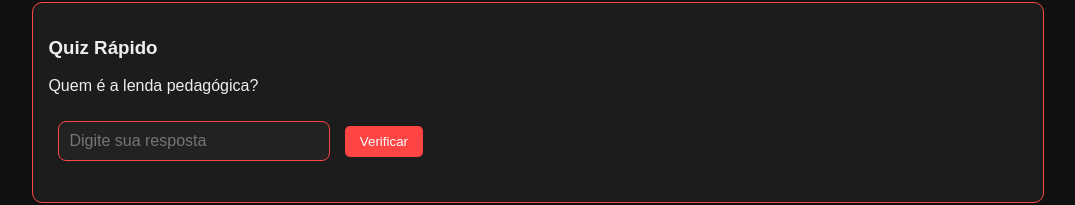
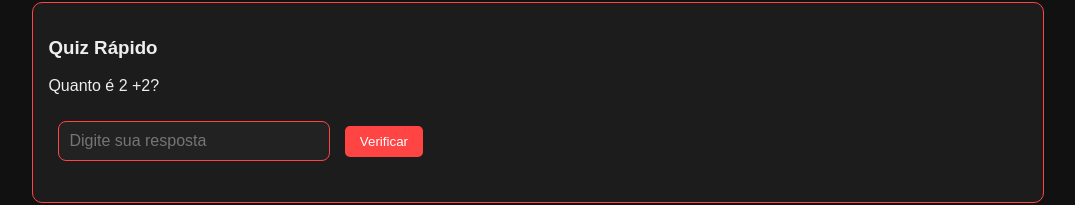
Before and after one commit to Azbcheats/matematica1, a plain HTML site: page mat1.html in a window 1280 px wide. Shown: the part 1724-1929 px from the top of the page, without its empty margins (102-1177 px from the left). Drawn offline with nearby package versions, Linux system fonts and the light colour scheme.

Commit message:
Update mat1.html

```diff
--- a/mat1.html
+++ b/mat1.html
@@ -61,7 +61,7 @@
 
 <div class="box">
   <h3>Quiz Rápido</h3>
-  <p id="quizPergunta">Quem é a lenda pedagógica?</p>
+  <p id="quizPergunta">Quanto é 2 +2?</p>
   <input type="text" id="quizResposta" placeholder="Digite sua resposta">
   <button class="btn" onclick="verificarQuiz()">Verificar</button>
   <p id="quizFeedback"></p>
```
